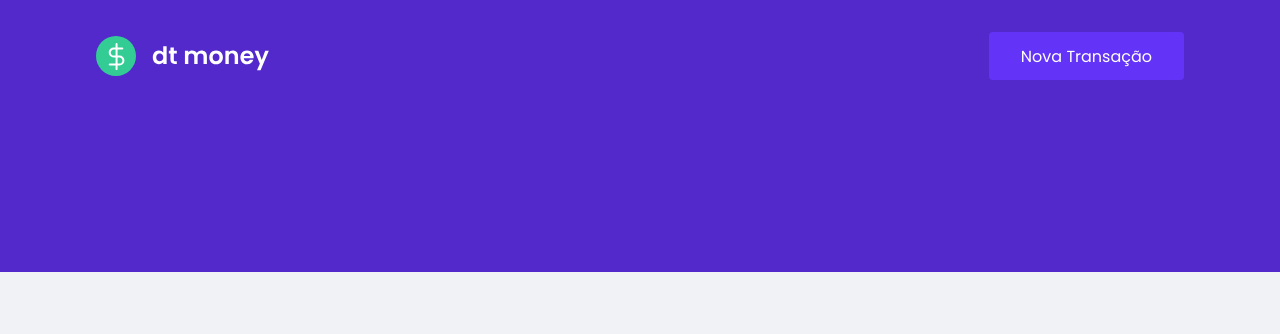
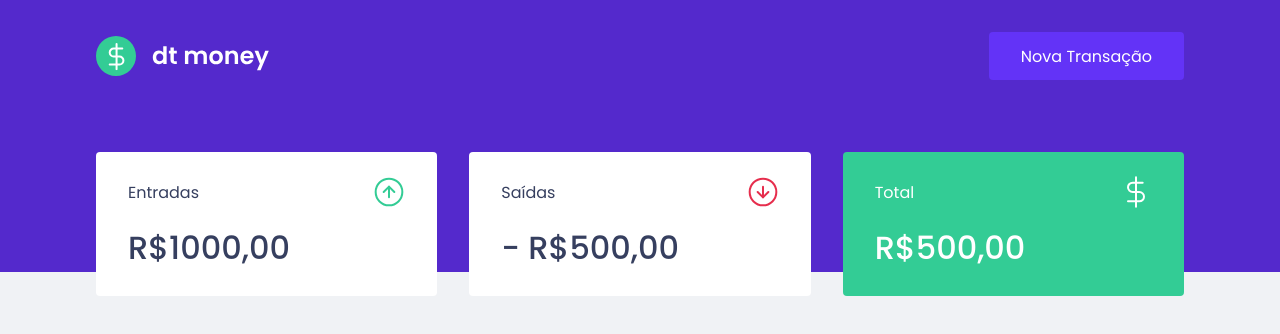
Before and after one commit to devrodrigocsoares/dtmoney, a React (Create React App) app: page / in a window 1280 px wide. Shown: the top 334 px of the page. Built offline with nearby package versions, Linux system fonts and the light colour scheme.

Commit message:
Dashboard and Summary components created.

```diff
--- a/public/index.html
+++ b/public/index.html
@@ -8,7 +8,7 @@
     <meta charset="utf-8" />
 
     <link rel="shortcut icon" href="favicon.png" type="image/png">
-    <link href="https://fonts.googleapis.com/css2?family=Poppins:wght@400;600&display=swap" rel="stylesheet">
+    <link href="https://fonts.googleapis.com/css2?family=Poppins:wght@400;500;600&display=swap" rel="stylesheet">
 
     <meta name="viewport" content="width=device-width, initial-scale=1" />
     <title>dtmoney</title>
--- a/src/App.tsx
+++ b/src/App.tsx
@@ -1,11 +1,14 @@
 
+import { Dashboard } from './components/dashboard';
 import { Header } from './components/Header';
 import { GlobalStyle } from './styles/global';
 
 export function App() {
   return (
     <>
-      <Header></Header>
+      <Header/>
+      <Dashboard/>
+
       <GlobalStyle></GlobalStyle>
     </>
   );
--- /dev/null
+++ b/src/components/Summary/index.tsx
@@ -0,0 +1,38 @@
+
+import incomeImg from '../../assets/income.svg'
+import outcomeImg from '../../assets/outcome.svg'
+import totalImg from '../../assets/total.svg'
+
+import { Container } from "./style";
+
+
+export function Summary (){
+  return (
+    <Container>
+      <div>
+        <header>
+          <p>Entradas</p>
+          <img src={incomeImg} alt="Entradas"></img>
+        </header>
+        <strong>R$1000,00</strong>
+      </div>
+
+      <div >
+        <header>
+          <p>Saídas</p>
+          <img src={outcomeImg} alt="Saídas"></img>
+        </header>
+        <strong>- R$500,00</strong>
+      </div>
+
+      <div className="highlight-background">
+        <header>
+          <p>Total</p>
+          <img src={totalImg} alt="Total"></img>
+        </header>
+        <strong>R$500,00</strong>
+      </div>
+    </Container>
+
+  );
+}
--- /dev/null
+++ b/src/components/Summary/style.ts
@@ -0,0 +1,36 @@
+import styled from "styled-components";
+
+export const Container = styled.div`
+
+  display: grid;
+  grid-template-columns: repeat(3,1fr);
+  gap: 2rem;
+  margin-top: -10rem;
+
+  div{
+    background: var(--shape);
+    padding: 1.5rem 2rem;
+    border-radius: 0.25rem;
+    color: var(--text-title);
+  }
+
+  header{
+    display: flex;
+    align-items: center;
+    justify-content: space-between;
+  }
+
+  strong{
+    display: block;
+    margin-top: 1rem;
+    font-size: 2rem;
+    font-weight: 500;
+    line-height: 3rem;
+  }
+
+  div.highlight-background{
+    background: var(--green);
+    color: #fff;
+  }
+
+`;
--- /dev/null
+++ b/src/components/dashboard/index.tsx
@@ -0,0 +1,13 @@
+import { Summary } from "../Summary";
+import { Container } from "./style";
+
+
+export function Dashboard(){
+  return(
+    <Container>
+      <Summary></Summary>
+
+    </Container>
+
+  );
+}
--- /dev/null
+++ b/src/components/dashboard/style.ts
@@ -0,0 +1,10 @@
+import styled from 'styled-components'
+
+
+export const Container = styled.main`
+
+    max-width: 1120px;
+    margin: 0 auto;
+    padding: 2.5rem 1rem;
+
+`;
--- a/src/styles/global.ts
+++ b/src/styles/global.ts
@@ -5,6 +5,8 @@
 :root{
 --background: #f0f2f5;
 --shape: #FFFFFF;
+
+--green:#33CC95;
 
 --blue: #5429CC;
 --red: #E62E4D;
--- a/tsconfig.json
+++ b/tsconfig.json
@@ -20,7 +20,5 @@
     "noEmit": true,
     "jsx": "react-jsx"
   },
-  "include": [
-    "src"
-  ]
+
 }
```
